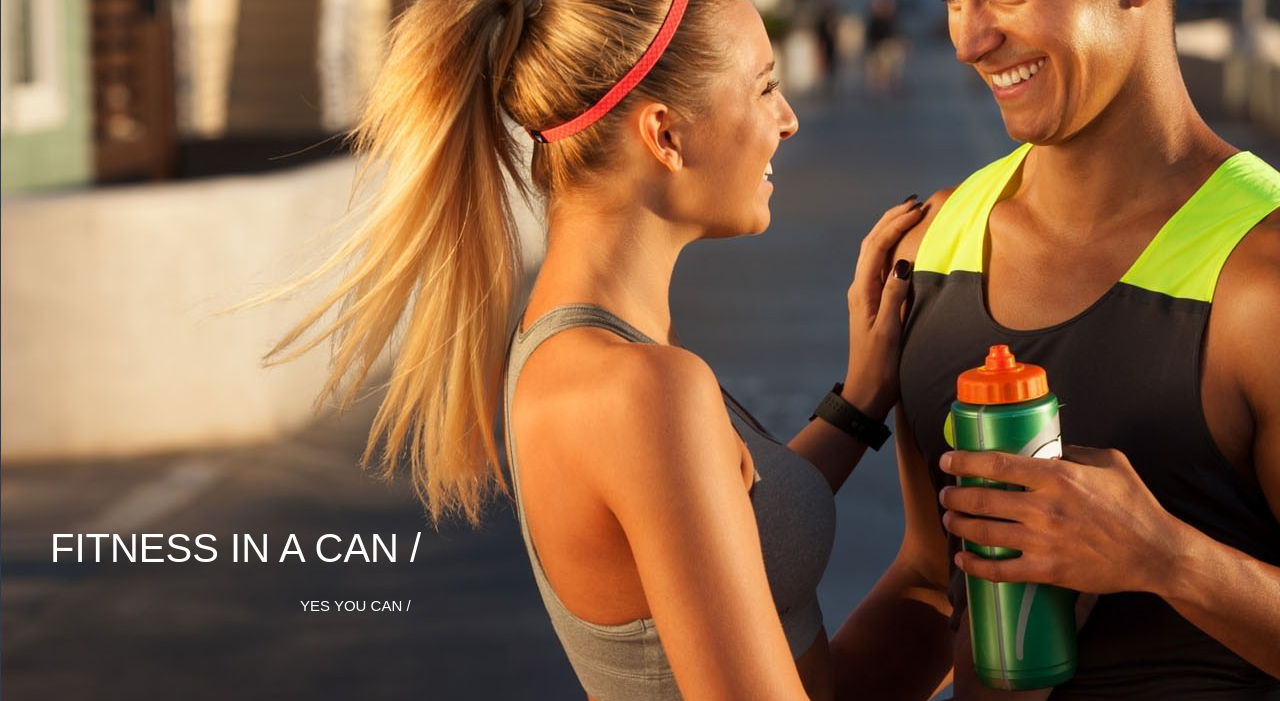
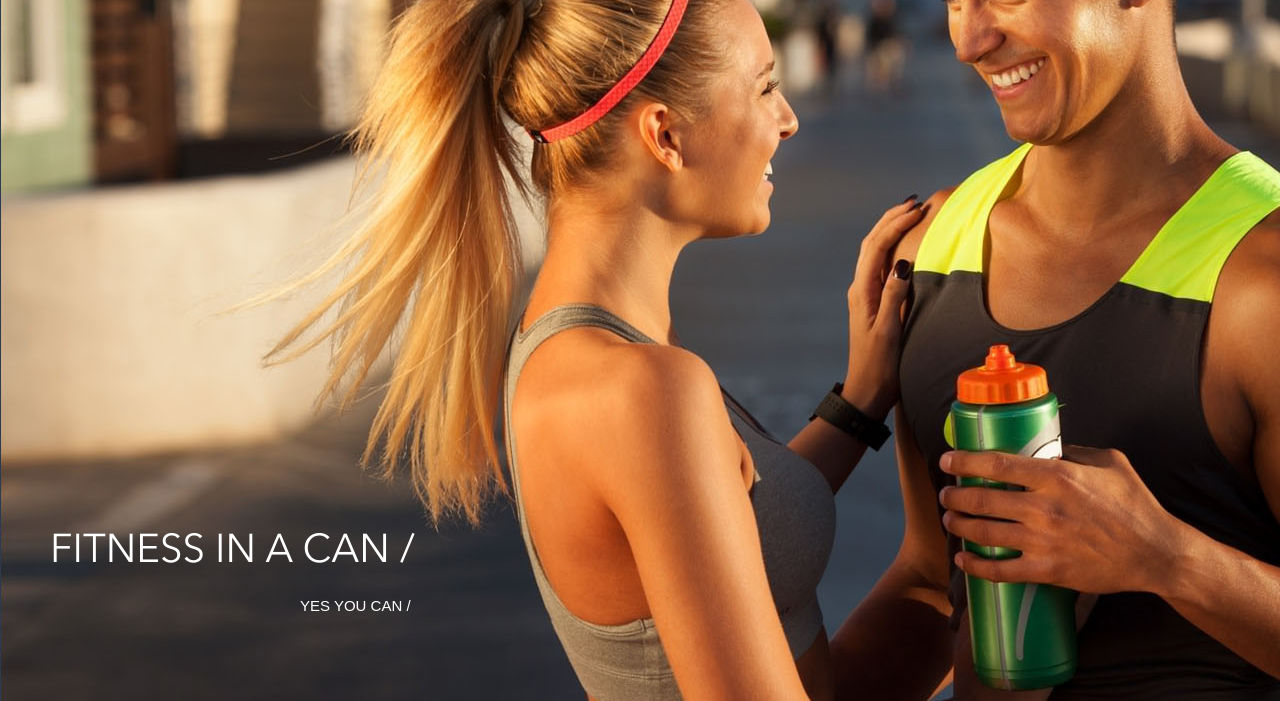
Before and after one commit to pumulja/Fitnesss, a plain HTML site: page index.html in a window 1280 px wide. Shown: the part 99-800 px from the top of the page. Drawn offline with Linux system fonts and the light colour scheme.

Commit message:
add fonts

```diff
--- a/style.css
+++ b/style.css
@@ -19,12 +19,10 @@ src: url("./fonts/OpenSans-Light.ttf");
 font-family:"OpenSans-Light";
 }
 
-
 @font-face{
 src: url("./fonts/AvenirNextCyr-Regular.woff");
 font-family:"AvenirNextCyr-Regular";
 }
-
 
 @font-face{
 src: url("./fonts/ProximaNova/ProximaNova-Black");
@@ -74,6 +72,8 @@ text-transform: uppercase;
 font-size: 40px;
 margin-top: 550px;
 margin-left: 50px;
+font-family:"AvenirNextCyr-Regular", sans-serif;
+font-weight: 300;
 
 }
 
@@ -87,7 +87,7 @@ margin-left: 300px;
 }
 
 .main-content-menu{
-	background: #a2ca28;
+background: #a2ca28;
 }
 
 .benefits{
@@ -123,7 +123,6 @@ font-size: 14px;
 .content-container {
 width: 1150px;
 margin: 0 auto;
-
 
 }
 
@@ -199,7 +198,6 @@ font-size:16px;
 padding:10px 40px;
 position: relative;
 
-
 }
 
 .button:after {
```
Also changed, not shown: fonts/AvenirNext/AvenirNextCyr-Bold.woff (deleted).
